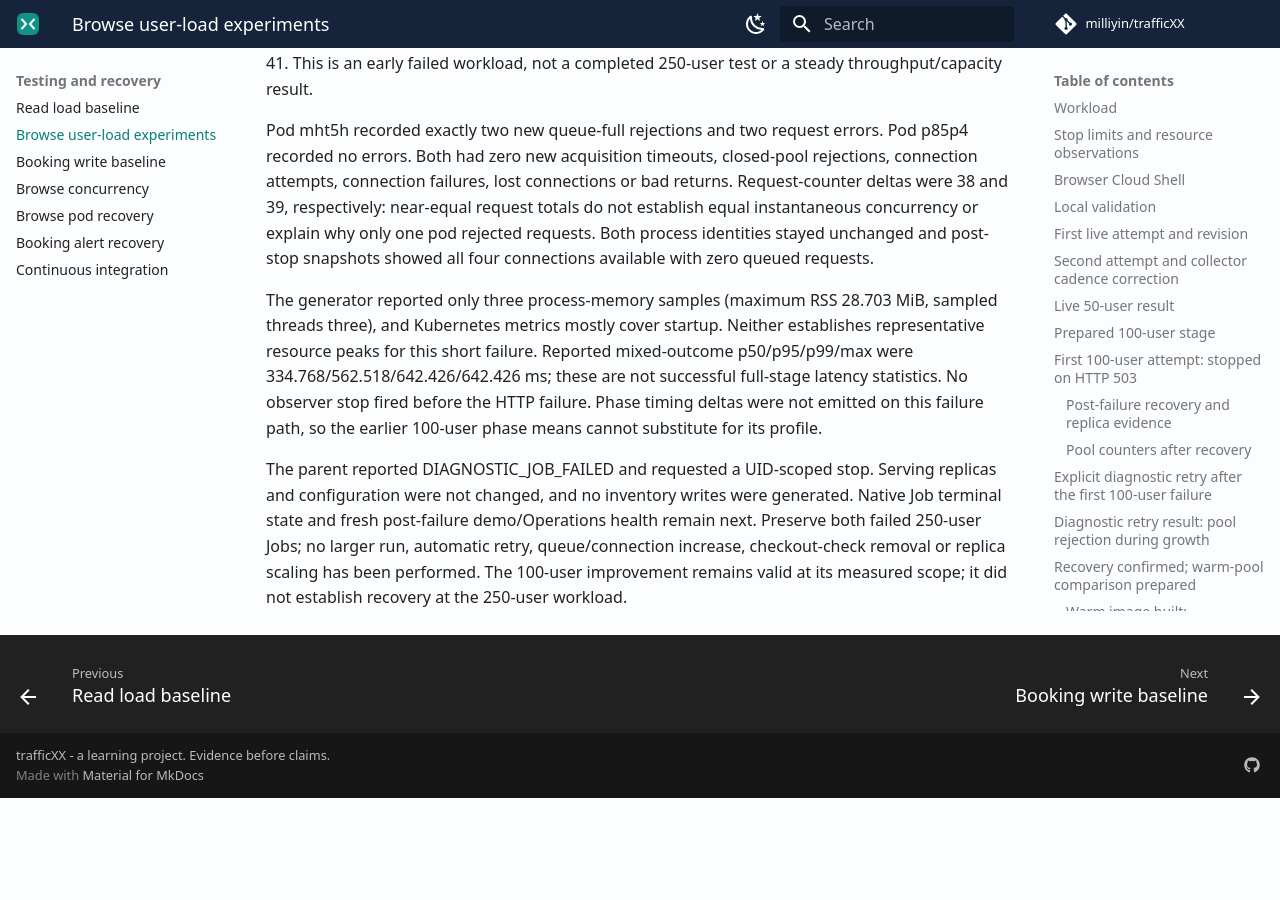
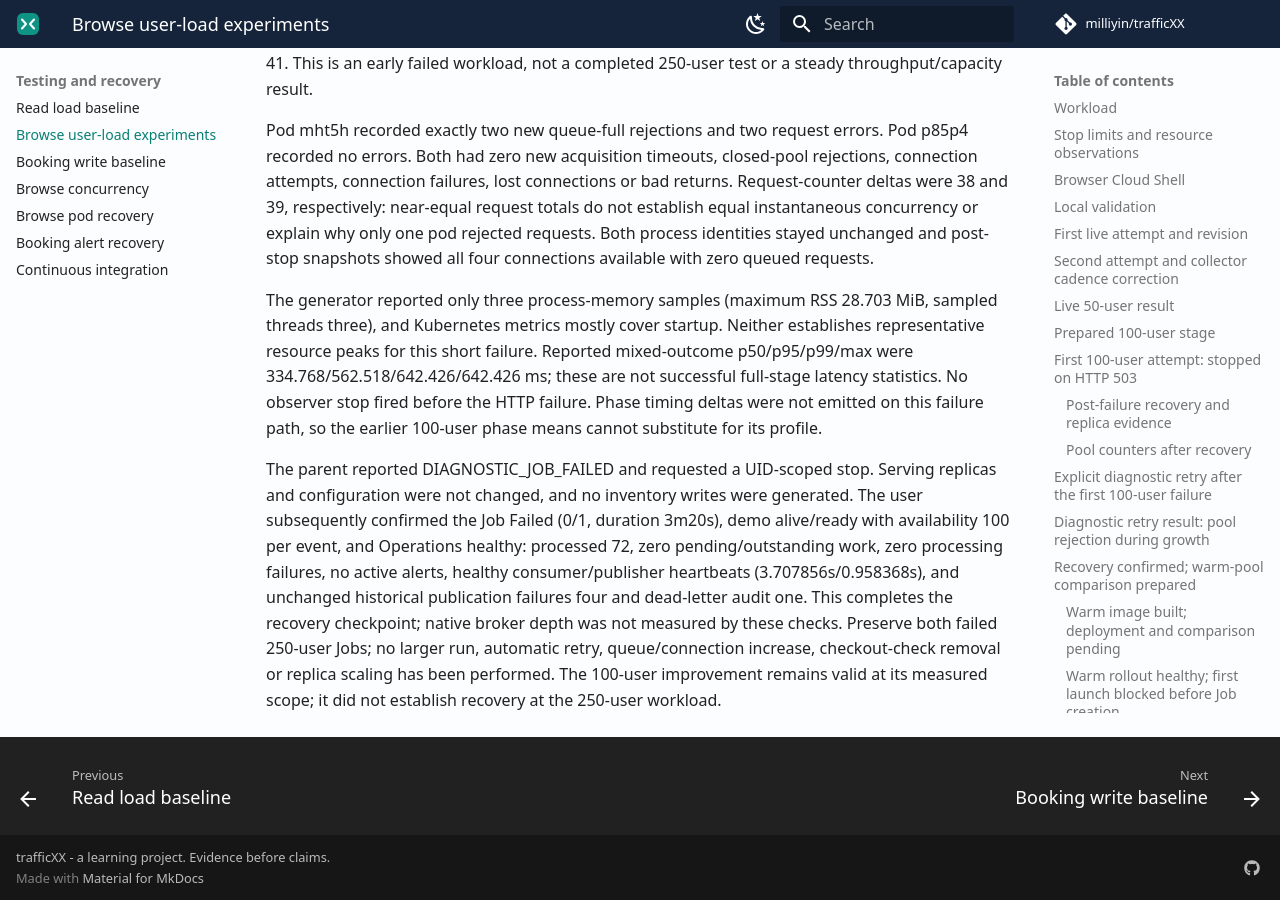
Before and after one commit to milliyin/trafficXX, an MkDocs documentation site: the page built from docs/browse-user-load.md, in a window 1280 px wide and 900 px high, scrolled down 34157 px. Built offline with MkDocs 1.6.1 and Material for MkDocs 9.7.7, drawn with Linux system fonts in a browser that asks for light colours; comment, search, counter and statistics services are not loaded; before the commit the page ends 34955 px from its top, so only the background shows below that.

Commit message:
Record recovery after 250-user single-query rejection

```diff
--- a/docs/browse-user-load.md
+++ b/docs/browse-user-load.md
@@ -1535,8 +1535,13 @@
 
 The parent reported DIAGNOSTIC_JOB_FAILED and requested a UID-scoped stop.
 Serving replicas and configuration were not changed, and no inventory writes
-were generated. Native Job terminal state and fresh post-failure demo/Operations
-health remain next. Preserve both failed 250-user Jobs; no larger run, automatic
+were generated. The user subsequently confirmed the Job Failed (0/1, duration
+3m20s), demo alive/ready with availability 100 per event, and Operations healthy:
+processed 72, zero pending/outstanding work, zero processing failures, no active
+alerts, healthy consumer/publisher heartbeats (3.707856s/0.958368s), and unchanged
+historical publication failures four and dead-letter audit one. This completes
+the recovery checkpoint; native broker depth was not measured by these checks.
+Preserve both failed 250-user Jobs; no larger run, automatic
 retry, queue/connection increase, checkout-check removal or replica scaling
 has been performed. The 100-user improvement remains valid at its measured
 scope; it did not establish recovery at the 250-user workload.
```
Also changed, not shown: docs/progress.md (+2 -1 lines), memeory.md (+2 -0 lines).
